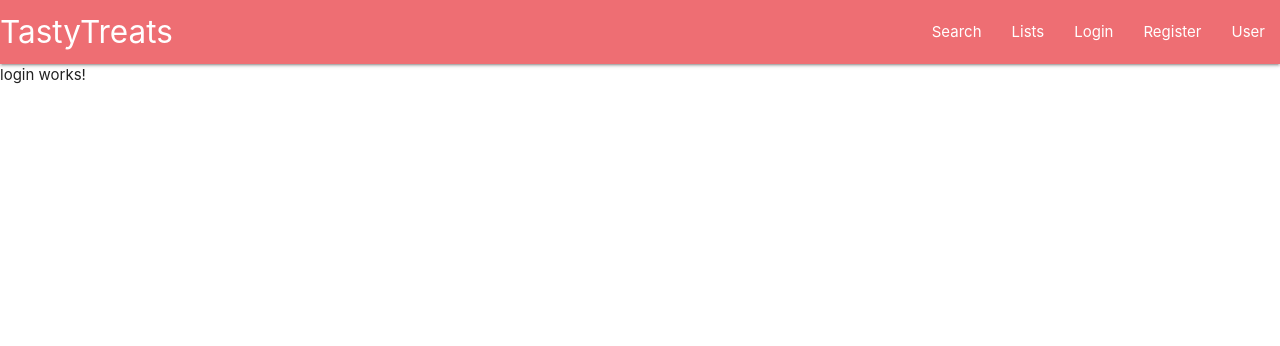
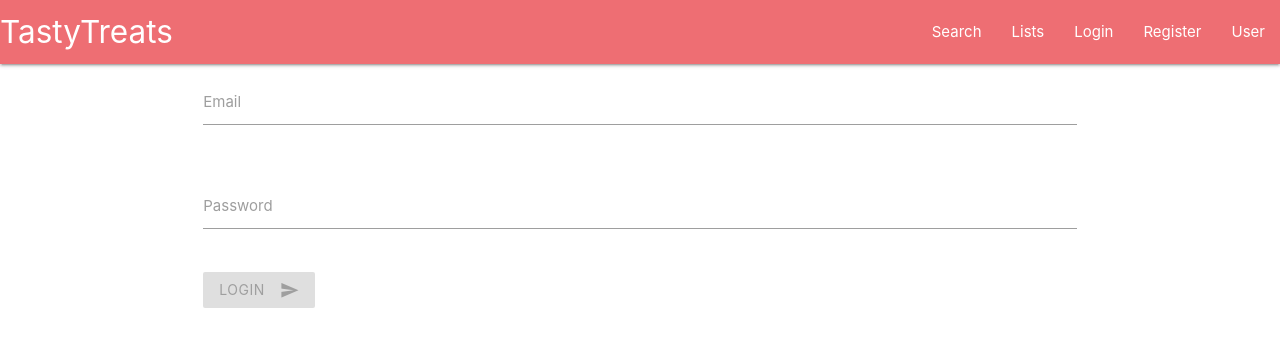
Before and after one commit to daniel-salin/u06-production, an Angular app: page /login in a window 1280 px wide. Shown: the top 346 px of the page. Built offline with nearby package versions, Linux system fonts and the light colour scheme.

Commit message:
:construction: Set up form in login component

```diff
--- a/src/app/user/login.component.html
+++ b/src/app/user/login.component.html
@@ -1,3 +1,21 @@
-<p>
-  login works!
-</p>
+<div class="container">
+  <div class="row">
+    <form #loginForm=ngForm (ngSubmit)="onSubmit()" class="col s12">
+      <div class="row">
+        <div class="input-field col s12">
+          <input id="email" type="email" class="validate" [(ngModel)]="login['email']" name="email" required>
+          <label for="email">Email</label>
+        </div>
+      </div>
+      <div class="row">
+        <div class="input-field col s12">
+          <input id="password" type="password" class="validate" [(ngModel)]="login['password']" name="password" required>
+          <label for="password">Password</label>
+        </div>
+      </div>
+        <button class="btn waves-effect waves-light" [disabled]="!loginForm.valid" type="submit">Login
+          <i class="material-icons right">send</i>
+        </button>
+    </form>
+  </div>
+</div>
--- a/src/app/user/login.component.ts
+++ b/src/app/user/login.component.ts
@@ -1,15 +1,22 @@
-import { Component, OnInit } from '@angular/core';
+import { Component, OnInit } from "@angular/core";
+import { HttpClient } from "@angular/common/http";
 
 @Component({
-  selector: 'app-login',
-  templateUrl: './login.component.html',
-  styleUrls: ['./login.component.css']
+  selector: "app-login",
+  templateUrl: "./login.component.html",
+  styleUrls: ["./login.component.css"]
 })
 export class LoginComponent implements OnInit {
+  login: Object = {
+    email: null,
+    password: null
+  };
 
-  constructor() { }
+  constructor(private http: HttpClient) {}
 
-  ngOnInit() {
+  ngOnInit() {}
+
+  onSubmit() {
+    console.log(this.login);
   }
-
 }
--- a/src/app/user/user.module.ts
+++ b/src/app/user/user.module.ts
@@ -4,12 +4,16 @@ import { UserRoutingModule } from './user-routing.module';
 import { LoginComponent } from './login.component';
 import { SignupComponent } from './signup.component';
 import { UserComponent } from './user.component';
+import { FormsModule } from '@angular/forms';
+import { HttpClientModule } from '@angular/common/http';
 
 @NgModule({
   declarations: [LoginComponent, SignupComponent, UserComponent],
   imports: [
     CommonModule,
-    UserRoutingModule
+    UserRoutingModule,
+    FormsModule,
+    HttpClientModule
   ]
 })
 export class UserModule { }
```
